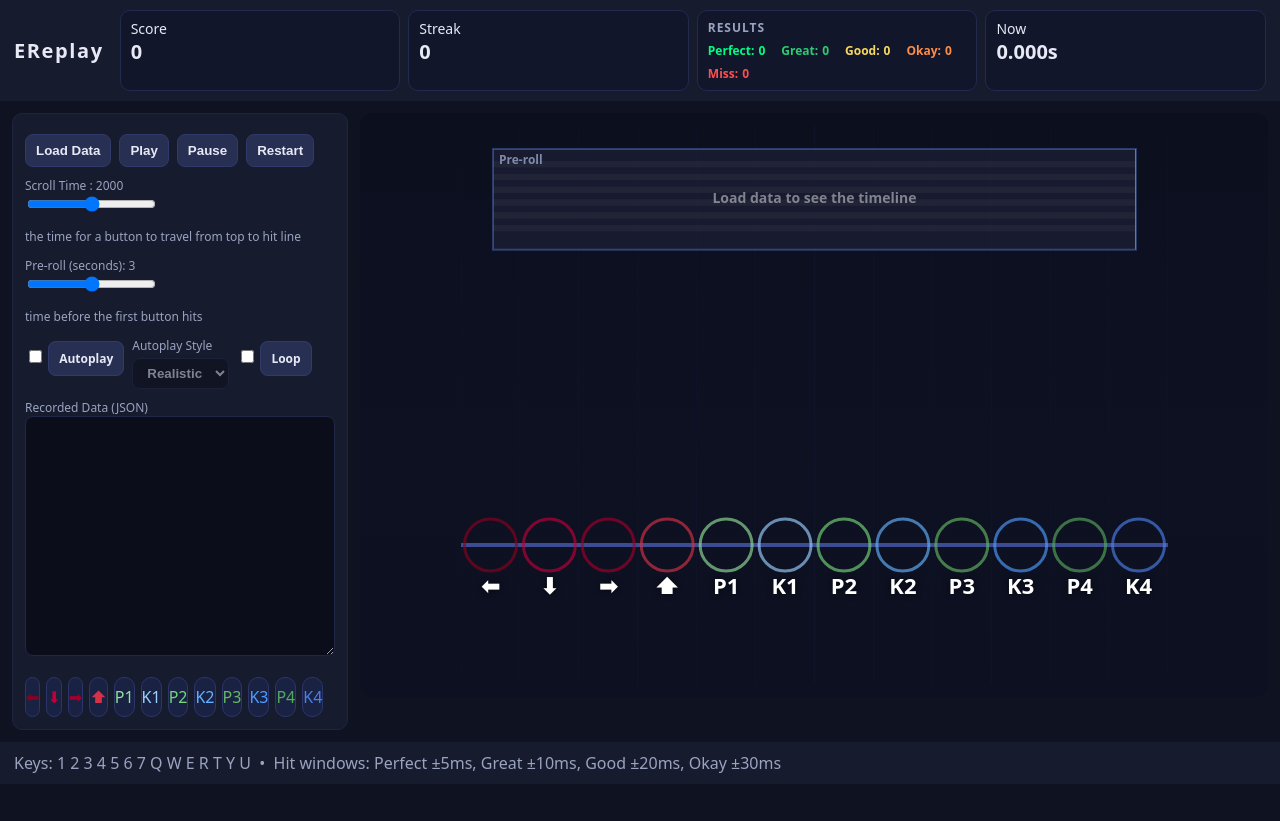
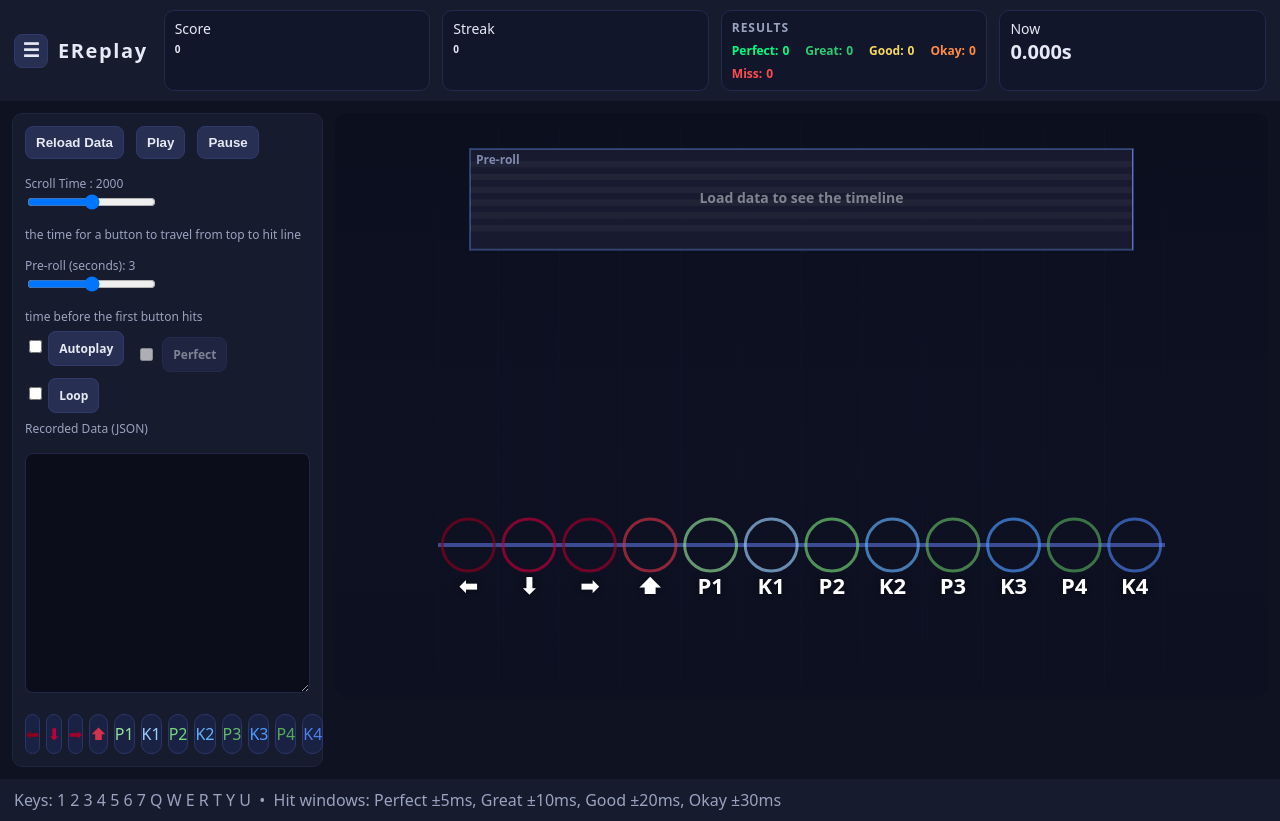
Before and after one commit to garystorey/ereplay, a plain HTML site: page index.html in a window 1280 px wide. Before the commit the page ends 800 px from the top, so only its background shows below. Drawn offline with nearby package versions, Linux system fonts and the light colour scheme.

Commit message:
Refine controls layout and autoplay options

```diff
--- a/index.html
+++ b/index.html
@@ -11,10 +11,22 @@
 
 <body>
     <header>
-        <strong class="logo">EReplay</strong>
+        <div class="brand">
+            <button
+                id="togglePanel"
+                class="menu-toggle"
+                type="button"
+                aria-expanded="true"
+                aria-controls="controlPanel"
+                aria-label="Hide controls panel"
+            >
+                <span class="menu-icon" aria-hidden="true">☰</span>
+            </button>
+            <strong class="logo">EReplay</strong>
+        </div>
         <div class="hud" aria-label="Performance stats">
-            <div class="stat">Score<br><span class="big" id="scoreEl">0</span></div>
-            <div class="stat">Streak<br><span class="big" id="comboEl">0</span></div>
+            <div class="stat">Score<br><span class="big score-value" id="scoreEl">0</span></div>
+            <div class="stat">Streak<br><span class="big streak-value" id="comboEl">0</span></div>
             <div class="stat results-stat">
                 <span class="stat-title">Results</span>
                 <div class="results-list">
@@ -29,14 +41,17 @@
         </div>
     </header>
 
-    <main>
+    <main id="layout">
         <!-- Left panel: data + controls -->
-        <section class="panel" aria-label="Data and Controls">
+        <section
+            class="panel"
+            id="controlPanel"
+            aria-label="Data and Controls"
+        >
             <div class="row">
-                <button id="loadBtn" title="Parse JSON below into notes">Load Data</button>
+                <button id="loadBtn" title="Parse JSON below into notes">Reload Data</button>
                 <button id="playBtn">Play</button>
                 <button id="pauseBtn">Pause</button>
-                <button id="restartBtn">Restart</button>
             </div>
 
             <div>
@@ -53,12 +68,9 @@
                         <input type="checkbox" id="autoplay" />
                         <span>Autoplay</span>
                     </label>
-                    <label class="autoplay-mode">
-                        Autoplay Style
-                        <select id="autoplayMode">
-                            <option value="realistic">Realistic</option>
-                            <option value="perfect">Perfect</option>
-                        </select>
+                    <label class="autoplay-perfect">
+                        <input type="checkbox" id="autoplayPerfect" />
+                        <span>Perfect</span>
                     </label>
                     <label>
                         <input type="checkbox" id="loopChk" />
--- a/page.css
+++ b/page.css
@@ -41,6 +41,47 @@ header {
   flex-wrap: wrap;
 }
 
+.brand {
+  display: flex;
+  align-items: center;
+  gap: 10px;
+}
+
+.menu-toggle {
+  display: inline-flex;
+  align-items: center;
+  justify-content: center;
+  width: 34px;
+  height: 34px;
+  border-radius: 8px;
+  border: 1px solid #2f3a6b;
+  background: #273053;
+  color: var(--ink);
+  cursor: pointer;
+  transition: filter 0.2s ease, background 0.2s ease;
+  font-size: 1.2rem;
+  line-height: 1;
+  padding: 0;
+}
+
+.menu-toggle:hover,
+.menu-toggle:focus-visible {
+  filter: brightness(1.15);
+}
+
+.menu-toggle.is-collapsed {
+  background: #1f2642;
+}
+
+.menu-icon {
+  display: inline-block;
+  transition: transform 0.2s ease;
+}
+
+.menu-toggle.is-collapsed .menu-icon {
+  transform: rotate(90deg);
+}
+
 .logo {
   font-size: 1.25rem;
   letter-spacing: 0.08em;
@@ -48,13 +89,22 @@ header {
 
 main {
   display: grid;
-  grid-template-columns: 1fr 3fr;
+  grid-template-columns: minmax(260px, 1fr) 3fr;
   gap: 12px;
   padding: 12px;
+  align-items: start;
+}
+
+main.panel-hidden {
+  grid-template-columns: 1fr;
 }
 
 @media (max-width: 1000px) {
   main {
+    grid-template-columns: 1fr;
+  }
+
+  main.panel-hidden {
     grid-template-columns: 1fr;
   }
 }
@@ -274,28 +324,18 @@ label {
   display: block;
   font-size: 12px;
   color: var(--muted);
-  margin-top: 10px;
+  margin-top: 14px;
 }
 
-.autoplay-mode {
-  display: flex;
-  flex-direction: column;
-  gap: 4px;
+.autoplay-perfect {
+  display: inline-flex;
+  align-items: center;
+  gap: 6px;
   margin-top: 0;
 }
 
-.autoplay-mode select {
-  background: #0b0e1a;
-  color: var(--ink);
-  border: 1px solid #222645;
-  border-radius: 8px;
-  padding: 6px 10px;
-  font-weight: 600;
-}
-
-.autoplay-mode select:disabled {
+.autoplay-perfect input:disabled + span {
   opacity: 0.5;
-  cursor: not-allowed;
 }
 
 textarea {
@@ -312,9 +352,21 @@ textarea {
 
 .row {
   display: flex;
-  gap: 8px;
+  gap: 12px;
   flex-wrap: wrap;
-  margin: 8px 0;
+  margin: 12px 0 0;
+}
+
+.panel > .row:first-child {
+  margin-top: 0;
+}
+
+.row label {
+  margin-top: 0;
+}
+
+.panel > * + * {
+  margin-top: 16px;
 }
 
 button,
@@ -359,8 +411,8 @@ button:hover {
 
 .hud {
   display: grid;
-  grid-template-columns: repeat(auto-fit, minmax(150px, 1fr));
-  gap: 8px;
+  grid-template-columns: repeat(auto-fit, minmax(120px, 1fr));
+  gap: 12px;
   font-size: 14px;
   flex: 1;
   min-width: 320px;
@@ -376,6 +428,11 @@ button:hover {
 .stat .big {
   font-weight: 800;
   font-size: 20px;
+}
+
+.stat .score-value,
+.stat .streak-value {
+  font-size: 10px;
 }
 
 .legend {
--- a/page.js
+++ b/page.js
@@ -74,11 +74,10 @@ const metaLine = document.getElementById("metaLine");
 const loadBtn = document.getElementById("loadBtn");
 const playBtn = document.getElementById("playBtn");
 const pauseBtn = document.getElementById("pauseBtn");
-const restartBtn = document.getElementById("restartBtn");
 const dropMs = document.getElementById("dropMs");
 const dropMsLbl = document.getElementById("dropMsLbl");
 const autoplayChk = document.getElementById("autoplay");
-const autoplayMode = document.getElementById("autoplayMode");
+const autoplayPerfectChk = document.getElementById("autoplayPerfect");
 const loopChk = document.getElementById("loopChk");
 const preRollMs = document.getElementById("preRollMs");
 const preRollLbl = document.getElementById("preRollLbl");
@@ -87,11 +86,59 @@ const pads = document.getElementById("pads");
 const resultsOverlay = document.getElementById("resultsOverlay");
 const chartGrid = document.getElementById("chartGrid");
 const chartBackdrop = document.getElementById("chartBackdrop");
-
-if (autoplayMode) {
-  autoplayMode.disabled = !autoplayChk.checked;
+const layout = document.getElementById("layout");
+const controlPanel = document.getElementById("controlPanel");
+const togglePanelBtn = document.getElementById("togglePanel");
+
+const PANEL_STATE_STORAGE_KEY = "ereplay:panelCollapsed";
+
+if (togglePanelBtn && layout && controlPanel) {
+  const applyPanelVisibility = (hidden) => {
+    if (hidden) {
+      controlPanel.setAttribute("hidden", "");
+    } else {
+      controlPanel.removeAttribute("hidden");
+    }
+    layout.classList.toggle("panel-hidden", hidden);
+    togglePanelBtn.classList.toggle("is-collapsed", hidden);
+    togglePanelBtn.setAttribute("aria-expanded", String(!hidden));
+    togglePanelBtn.setAttribute(
+      "aria-label",
+      hidden ? "Show controls panel" : "Hide controls panel"
+    );
+  };
+
+  let panelHidden = false;
+  try {
+    panelHidden = localStorage.getItem(PANEL_STATE_STORAGE_KEY) === "true";
+  } catch (error) {
+    panelHidden = false;
+  }
+
+  applyPanelVisibility(panelHidden);
+
+  togglePanelBtn.addEventListener("click", () => {
+    panelHidden = !panelHidden;
+    applyPanelVisibility(panelHidden);
+    try {
+      localStorage.setItem(
+        PANEL_STATE_STORAGE_KEY,
+        panelHidden ? "true" : "false"
+      );
+    } catch (error) {
+      /* ignore storage errors */
+    }
+  });
+}
+
+if (autoplayPerfectChk) {
+  autoplayPerfectChk.disabled = !autoplayChk.checked;
   autoplayChk.addEventListener("change", () => {
-    autoplayMode.disabled = !autoplayChk.checked;
+    const enabled = autoplayChk.checked;
+    autoplayPerfectChk.disabled = !enabled;
+    if (!enabled) {
+      autoplayPerfectChk.checked = false;
+    }
   });
 }
 
@@ -862,9 +909,6 @@ playBtn.addEventListener("click", () => {
 });
 
 pauseBtn.addEventListener("click", pauseGame);
-restartBtn.addEventListener("click", () => {
-  startPreRoll(true);
-});
 
 /* ========== Gameplay control ==========
  * Core state transitions for starting, pausing, and resetting the song.
@@ -890,7 +934,7 @@ function seekToStart() {
   resetStats();
 }
 
-function startPreRoll(isRestart = false) {
+function startPreRoll() {
   if ((!originalNotes || !originalNotes.length) && inputData.value) {
     const parsed = parseData(inputData.value);
     updateTimelineDuration(parsed.notes);
@@ -1044,8 +1088,8 @@ function autoPlayStep(t) {
   if (!autoplayChk.checked) return;
 
   const mode =
-    autoplayMode && autoplayMode.value
-      ? autoplayMode.value
+    autoplayPerfectChk && autoplayPerfectChk.checked
+      ? AUTOPLAY_MODES.PERFECT
       : AUTOPLAY_MODES.REALISTIC;
 
   for (const n of notes) {
@@ -1509,7 +1553,7 @@ function draw() {
     updateHighScore();
     if (loopChk && loopChk.checked) {
       seekToStart();
-      startPreRoll(true);
+      startPreRoll();
     } else {
       pauseGame();
       const last = Math.max(...notes.map((n) => n.time));
```
